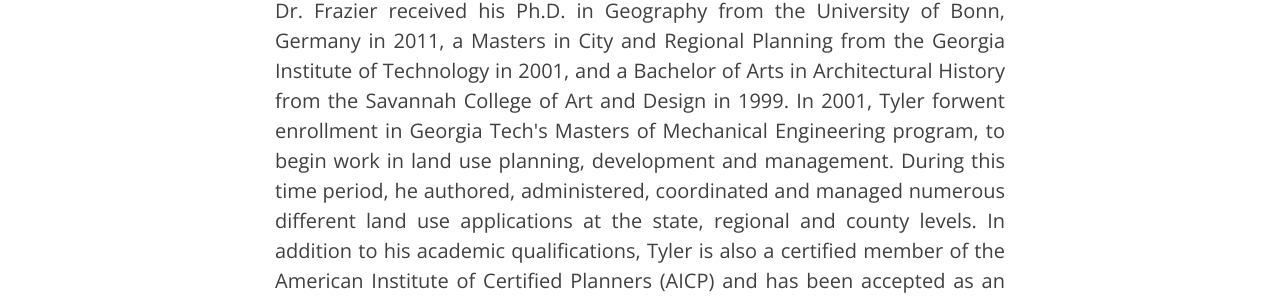
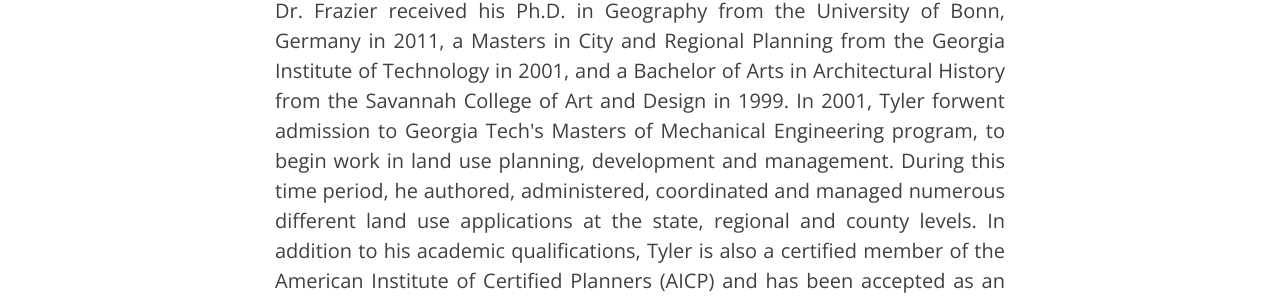
Before and after one commit to tyler-frazier/tyler-frazier.github.io, a Jekyll site: the page built from aboutme.md, in a window 1280 px wide and 900 px high, scrolled down 711 px. Shown: the part 263-563 px from the top of the window. Built offline with Jekyll 4.4.1, drawn with Linux system fonts in a browser that asks for light colours; nearby versions of some CDN libraries; some of the changed text lies outside the part shown.

Commit message:
Update aboutme.md

```diff
--- a/aboutme.md
+++ b/aboutme.md
@@ -24,7 +24,7 @@
 <br>
 <br>
 
-Dr. Frazier received his Ph.D. in Geography from the University of Bonn, Germany in 2011, a Masters in City and Regional Planning from the Georgia Institute of Technology in 2001, and a Bachelor of Arts in Architectural History from the Savannah College of Art and Design in 1999.  In 2001, Tyler forwent enrollment in Georgia Tech's Masters of Mechanical Engineering program, to begin work in land use planning, development and management.  During this time period, he authored, administered, coordinated and managed numerous different land use applications at the state, regional and county levels.  In addition to his academic qualifications, Tyler is also a certified member of the American Institute of Certified Planners (AICP) and has been accepted as an expert witness on land use matters during both judicial and quasi-judicial proceedings in Georgia and Florida.
+Dr. Frazier received his Ph.D. in Geography from the University of Bonn, Germany in 2011, a Masters in City and Regional Planning from the Georgia Institute of Technology in 2001, and a Bachelor of Arts in Architectural History from the Savannah College of Art and Design in 1999.  In 2001, Tyler forwent admission to Georgia Tech's Masters of Mechanical Engineering program, to begin work in land use planning, development and management.  During this time period, he authored, administered, coordinated and managed numerous different land use applications at the state, regional and county levels.  In addition to his academic qualifications, Tyler is also a certified member of the American Institute of Certified Planners (AICP) and has been accepted as an expert witness on land use matters during both judicial and quasi-judicial proceedings in Georgia and Florida.
 
 <br>
 <br>
```
